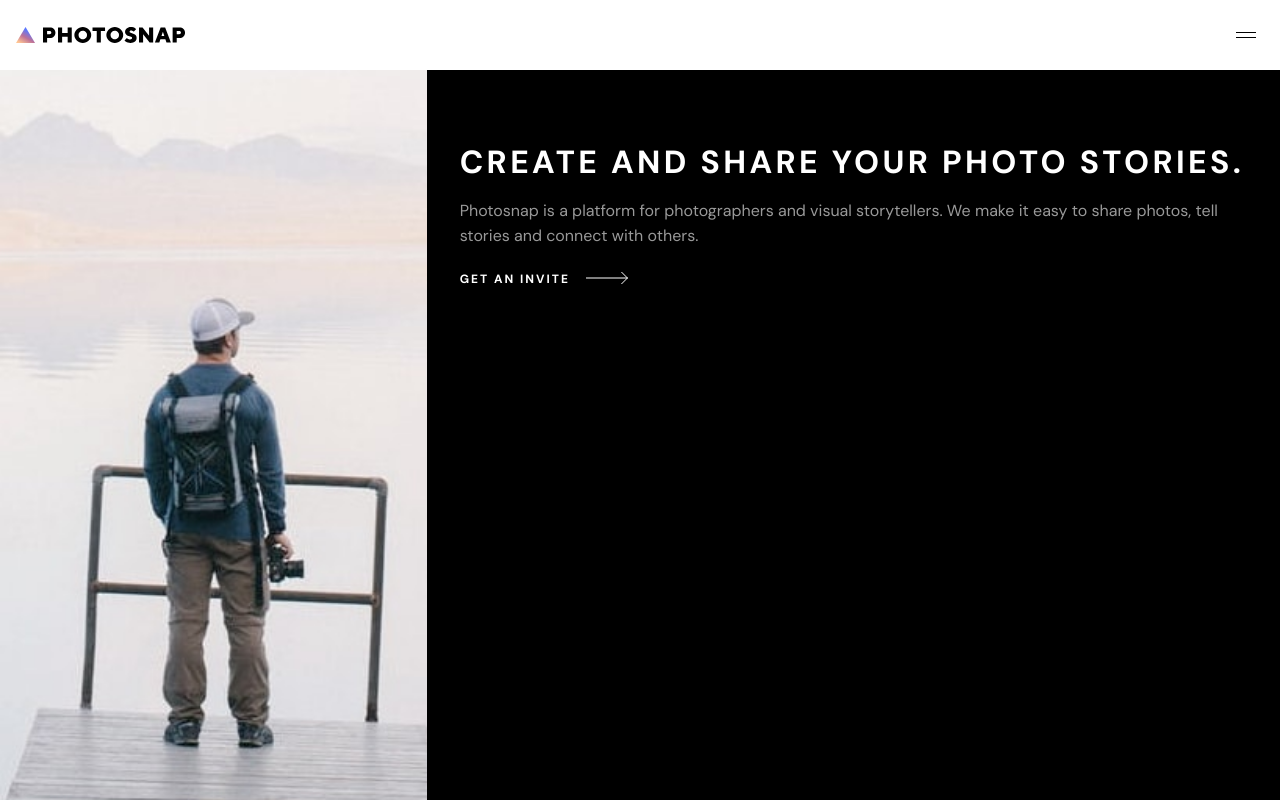
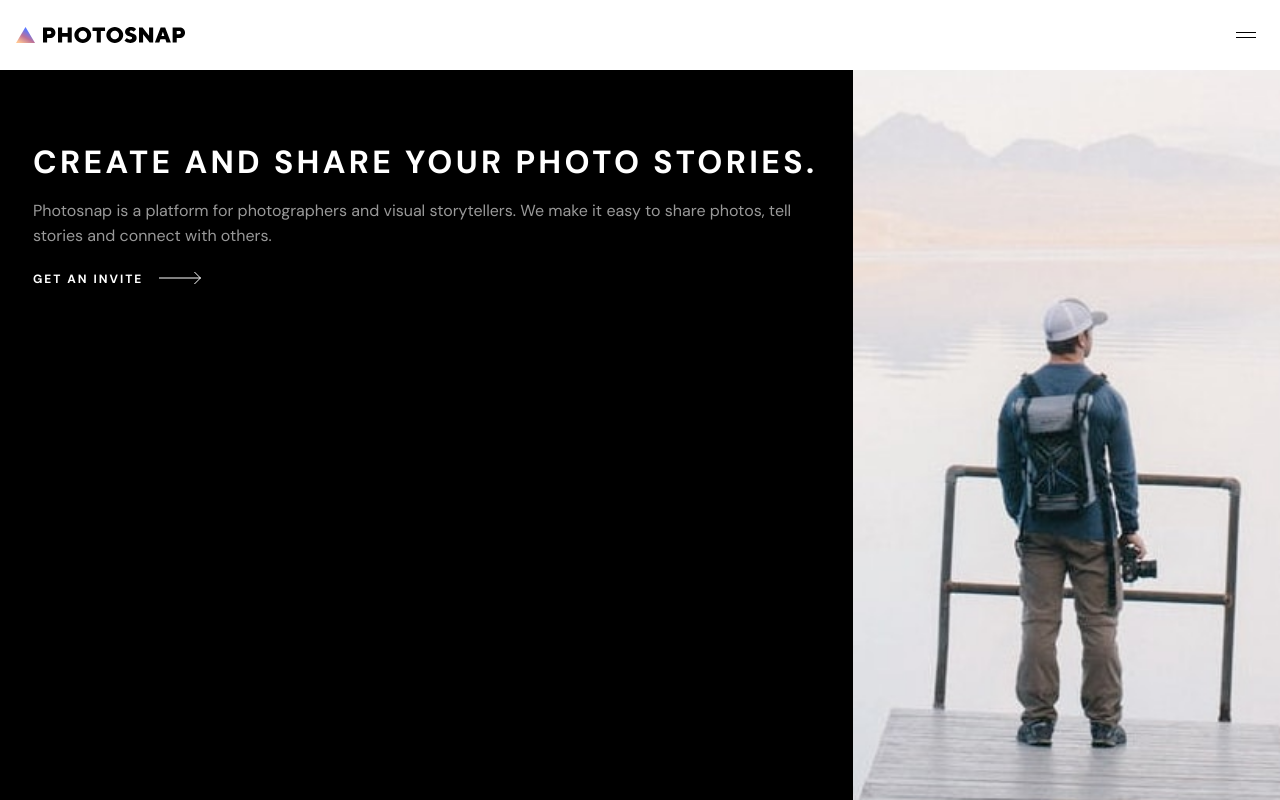
Before and after one commit to alexJSanchez/PhotoSnap, a React (Create React App) app in the folder photosnap/: page / in a window 1280 px wide. Shown: the top 800 px of the page. Built offline with nearby package versions, Linux system fonts and the light colour scheme; the HTML template or start-up script is replaced by a standard one.

Commit message:
adjusting col start

```diff
--- a/photosnap/src/pages/Home.js
+++ b/photosnap/src/pages/Home.js
@@ -22,7 +22,7 @@ export default function Home() {
 						id="main-card"
 						className="bg-black tablet:grid tablet:grid-cols-3"
 					>
-						<div id="main-card-top" className="tablet:col-span-1">
+						<div id="main-card-top" className="tablet:col-start-3">
 							<img
 								id="main-card-top-image "
 								className="w-full tablet:hidden"
@@ -39,7 +39,7 @@ export default function Home() {
 						<div className="main-card-bottom-boommark tablet:hidden"></div>
 						<div
 							id="main-card-bottom"
-							className="tablet:col-span-2 text-white bg-black pt-[4.5rem] pr-[1.5rem] pb-[4.5rem] pl-[2.063rem]"
+							className="tablet:col-start-1 tablet:row-start-1 tablet:col-end-3 text-white bg-black pt-[4.5rem] pr-[1.5rem] pb-[4.5rem] pl-[2.063rem]"
 						>
 							<h2 className="text-white text-[32px] font-bold leading-[40px] tracking-[3.333px] uppercase">
 								Create and share your photo Stories.
```
